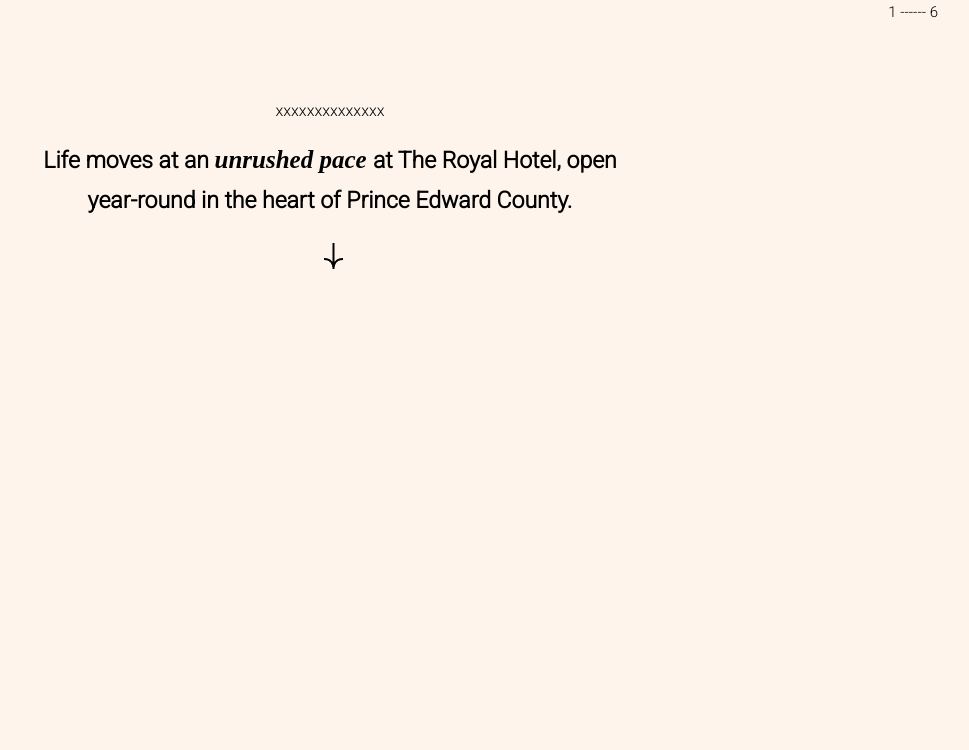
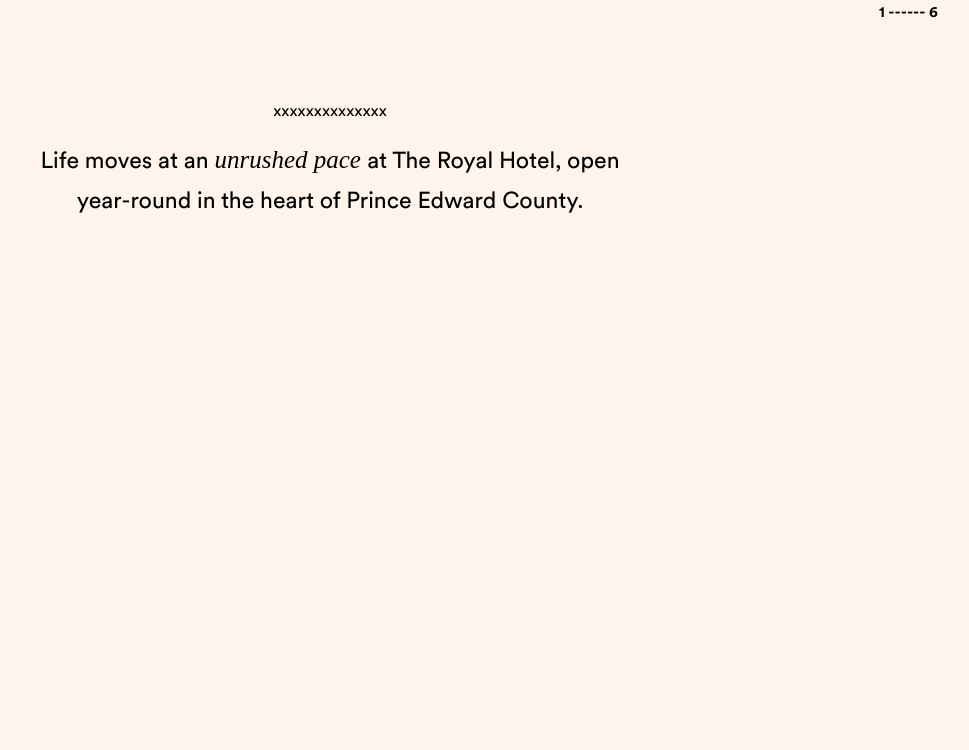
Before and after one commit to kovacsborka/behance-ui-build, a plain HTML site: page frontend/index.html in a window 1280 px wide. Shown: the part 897-1647 px from the top of the page, without its empty margins (310-1279 px from the left). Drawn offline with Linux system fonts and the light colour scheme; a web font is replaced by a local one.

Commit message:
font change

```diff
--- /dev/null
+++ b/frontend/font.css
@@ -0,0 +1,30 @@
+
+@font-face {
+    font-family: "Circular";
+    font-weight: 700;
+    font-style: normal;
+    src: url("fonts/CircularXXWeb-Bold.woff2") format("woff2");
+}
+
+@font-face {
+    font-family: "Circular";
+    font-weight: 400;
+    font-style: normal;
+    src: url("fonts/CircularXXWeb-Book.woff2") format("woff2");
+}
+
+/* Domaine */
+
+@font-face {
+    font-family: 'Domaine';
+    font-weight: 400;
+    font-style: normal;
+    src: url('fonts/domaine-display-narrow-web-regular.woff2') format('woff2');
+}
+
+@font-face {
+    font-family: 'Domaine';
+    font-weight: 400;
+    font-style: italic;
+    src: url('fonts/domaine-display-narrow-web-regular-italic.woff2') format('woff2');
+}
--- a/frontend/index.html
+++ b/frontend/index.html
@@ -13,25 +13,27 @@
 				<link rel="manifest" href="/site.webmanifest"> -->
 	<!-- FONTS only -->
 
-	<link rel="preconnect" href="https://fonts.googleapis.com">
+	<!-- <link rel="preconnect" href="https://fonts.googleapis.com">
 	<link rel="preconnect" href="https://fonts.gstatic.com" crossorigin>
 	<link href="https://fonts.googleapis.com/css2?family=Roboto:wght@300&display=swap" rel="stylesheet">
 
 	<link rel="preconnect" href="https://fonts.googleapis.com">
 	<link rel="preconnect" href="https://fonts.gstatic.com" crossorigin>
-	<link href="https://fonts.googleapis.com/css2?family=Playfair+Display:ital@1&display=swap" rel="stylesheet">
+	<link href="https://fonts.googleapis.com/css2?family=Playfair+Display:ital@1&display=swap" rel="stylesheet">  -->
 
 				<!-- CSS only -->
 				<!-- <link rel="stylesheet" href="https://cdn.jsdelivr.net/npm/bootstrap@4.6.1/dist/css/bootstrap.min.css">
 				<script src="https://cdn.jsdelivr.net/npm/jquery@3.5.1/dist/jquery.slim.min.js"></script>
 				<script src="https://cdn.jsdelivr.net/npm/popper.js@1.16.1/dist/umd/popper.min.js"></script>
 				<script src="https://cdn.jsdelivr.net/npm/bootstrap@4.6.1/dist/js/bootstrap.bundle.min.js"></script> -->
+	<link rel="stylesheet" href="font.css">
 	<link rel="stylesheet" href="style.css">
 	<!-- <script src="script.js"></script> -->
 
 </head>
 <body>
 	<div class="container">
+		<!-- legyen header -->
 		<a href="#">
 			<img src="project_pics/logo.jpg" alt="logo.jpg" class="logo">
 		</a>
@@ -75,7 +77,7 @@
 			<div class="text">
 				<h4>Life moves at an <span style=font-style:italic;font-size:25px;font-family:Playfair Display, serif;> unrushed pace </span> at The Royal Hotel, open year-round in the heart of Prince Edward County.</h4>
 				<a href="#stay" class="arrow">
-					<img src="project_pics/arrow.png" alt="">
+					<!-- <img src="project_pics/arrow.png" alt=""> -->
 				</a>
 			</div>
 		</section>
--- a/frontend/style.css
+++ b/frontend/style.css
@@ -42,8 +42,8 @@
 body {
     margin: 0;
     background-color: #fef4eb;
-    font-family: 'Roboto', sans-serif;
-    font-weight: lighter;
+    font-family: 'Circular';
+    font-weight: 400;
     /* letter-spacing: 0.1em; */
 }
 
@@ -98,7 +98,7 @@
 
 nav li {
     display: flex;
-    font-weight: bold;
+    /* font-weight: bold; */
     width: 100%;
     height: 100%;
     align-items: center;
@@ -139,6 +139,9 @@
 } */
 
 /* ------------------------------ first subpage ------------------------------- */
+h4 {
+    font-weight: normal;
+}
 
 section {
     width: 100%;
@@ -201,13 +204,15 @@
 }
 
 .arrow {
+    display: block;
     position: relative;
     left: 50%;
     top: 100%;
     transform: translate(-50%);
     width: 30px;
     height: 30px;
-
+    z-index: 1;
+    /* háttérnek a képet */
 }
 
 /* -------------------------------------- second subpage ------------------------------- */
```
Also changed, not shown: frontend/fonts/CircularXXWeb-Bold.woff2 (added), frontend/fonts/CircularXXWeb-Book.woff2 (added), frontend/fonts/domaine-display-narrow-web-regular-italic.woff2 (added), frontend/fonts/domaine-display-narrow-web-regular.woff2 (added).
